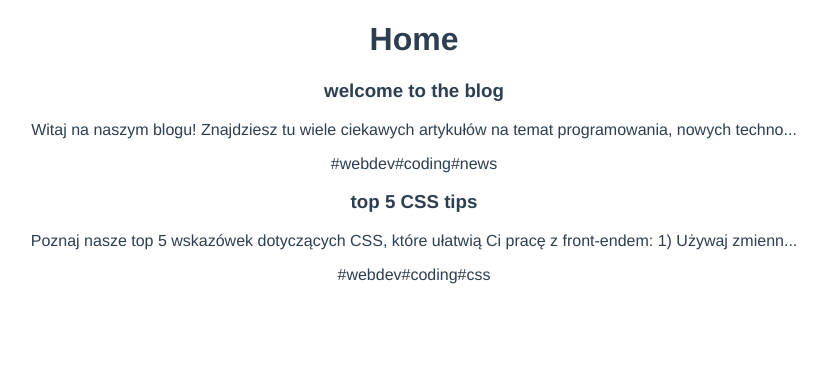
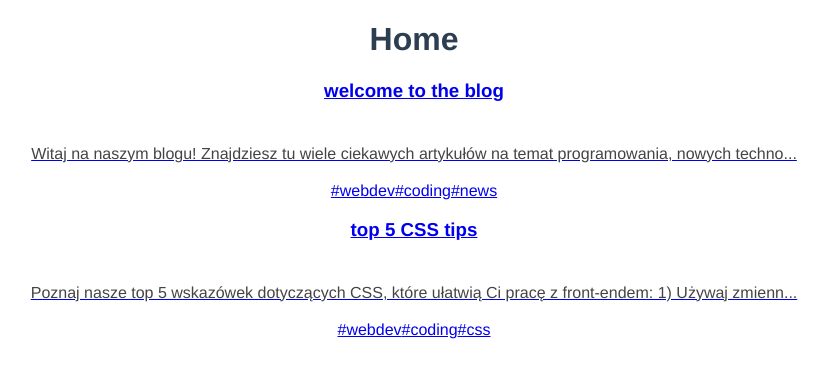
Before and after one commit to TairilKK/vue-journey, a Vue app in the folder dojo-blog/: page / in a window 1280 px wide. Shown: the top 378 px of the page, without its empty margins (226-1053 px from the left). Built offline with nearby package versions, Linux system fonts and the light colour scheme; data requests are answered from the project's data file.

Commit message:
add: details page

```diff
--- a/dojo-blog/src/components/SinglePost.vue
+++ b/dojo-blog/src/components/SinglePost.vue
@@ -1,8 +1,10 @@
 <template>
   <div class="post">
-    <h3>{{ post.title }}</h3>
-    <p>{{ snippet }}</p>
-    <span v-for="tag in post.tags" :key="tag">#{{ tag }} </span>
+    <router-link :to="{ name: 'Details', params: { id: post.id } }">
+      <h3>{{ post.title }}</h3>
+      <p>{{ snippet }}</p>
+      <span v-for="tag in post.tags" :key="tag">#{{ tag }} </span>
+    </router-link>
   </div>
 </template>
 
--- /dev/null
+++ b/dojo-blog/src/composables/getPost.js
@@ -0,0 +1,22 @@
+import { ref } from "vue";
+
+const getPost = (id) => {
+  const post = ref(null);
+  const error = ref(null);
+  const load = async () => {
+    try {
+      let data = await fetch("http://localhost:3000/posts/" + id);
+
+      if (!data.ok) {
+        throw new Error("Post does not exist.");
+      }
+      post.value = await data.json();
+    } catch (err) {
+      error.value = err.message;
+      console.error(error.value);
+    }
+  };
+
+  return { post, error, load };
+};
+export default getPost;
--- a/dojo-blog/src/composables/getPosts.js
+++ b/dojo-blog/src/composables/getPosts.js
@@ -1,6 +1,6 @@
 import { ref } from "vue";
 
-export const getPosts = () => {
+const getPosts = () => {
   const posts = ref([]);
   const error = ref(null);
   const load = async () => {
@@ -19,3 +19,5 @@
 
   return { posts, error, load };
 };
+
+export default getPosts;
--- a/dojo-blog/src/router/index.js
+++ b/dojo-blog/src/router/index.js
@@ -1,3 +1,4 @@
+import DetailsView from "@/views/DetailsView.vue";
 import { createRouter, createWebHistory } from "vue-router";
 import HomeView from "../views/HomeView.vue";
 
@@ -7,6 +8,12 @@
     name: "home",
     component: HomeView,
   },
+  {
+    path: "/posts/:id",
+    name: "Details",
+    component: DetailsView,
+    props: true,
+  },
 ];
 
 const router = createRouter({
--- /dev/null
+++ b/dojo-blog/src/views/DetailsView.vue
@@ -0,0 +1,38 @@
+<template>
+  <div v-if="error">
+    {{ error }}
+  </div>
+  <div v-if="post" class="post">
+    <h3>{{ post.title }}</h3>
+    <p class="pre">{{ post.body }}</p>
+  </div>
+</template>
+
+<script>
+import getPost from "@/composables/getPost";
+
+export default {
+  props: ["id"],
+  setup(props) {
+    const { post, error, load } = getPost(props.id);
+    load();
+
+    return { post, error };
+  },
+};
+</script>
+
+<style>
+.post {
+  max-width: 1200px;
+  margin: 0 auto;
+}
+.post p {
+  color: #444;
+  line-height: 1.5em;
+  margin-top: 40px;
+}
+.pre {
+  white-space: pre-wrap;
+}
+</style>
--- a/dojo-blog/src/views/HomeView.vue
+++ b/dojo-blog/src/views/HomeView.vue
@@ -13,7 +13,7 @@
 
 <script>
 import PostList from "@/components/PostList.vue";
-import { getPosts } from "@/composables/getPosts";
+import getPosts from "@/composables/getPosts";
 
 export default {
   name: "HomeView",
```
